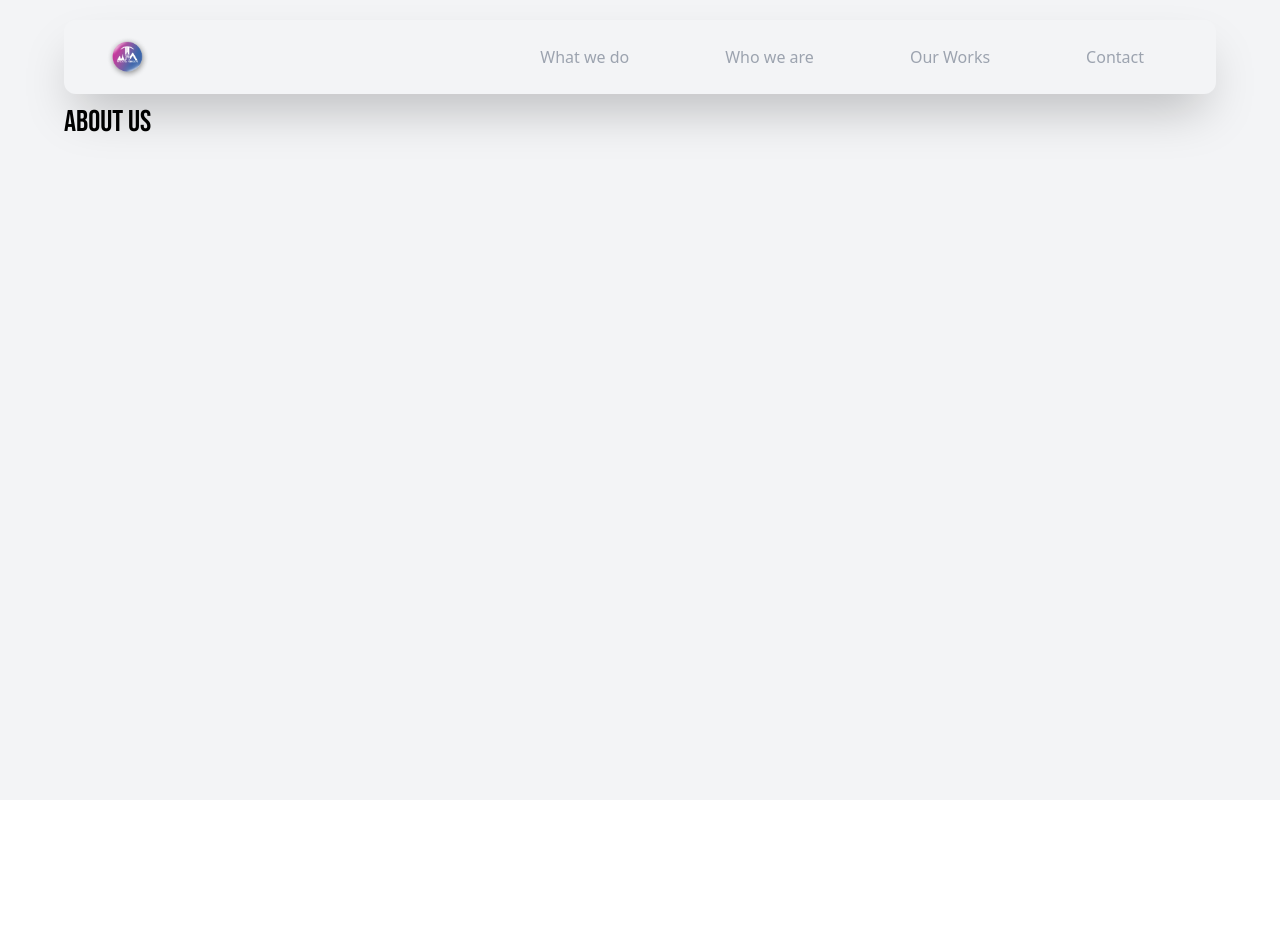
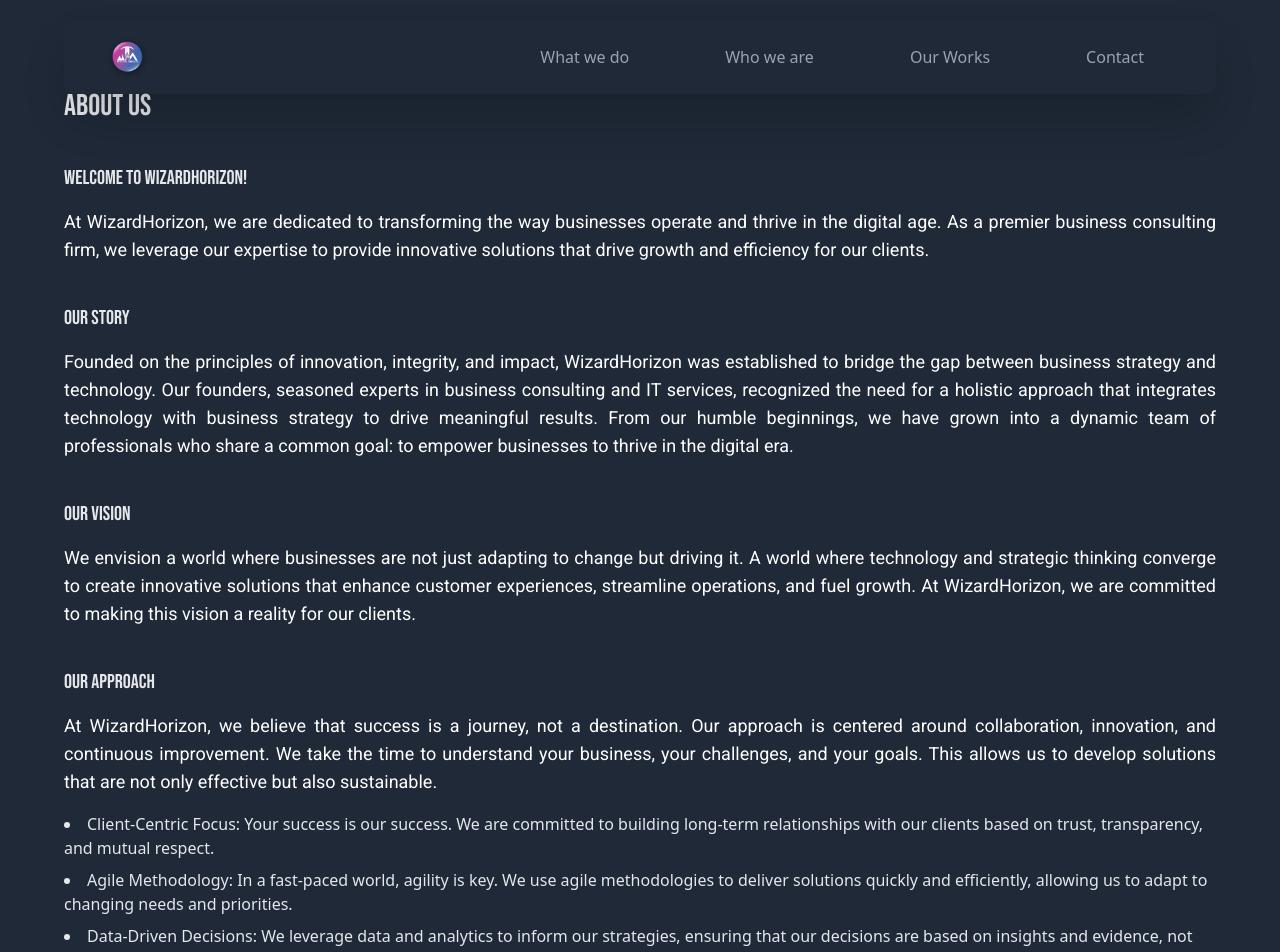
Before and after one commit to MVVYSHNAV/wh-react, a React (Vite) app in the folder wh/: page /aboutus in a window 1280 px wide. Shown: the top 952 px of the page. Before the commit the page ends 800 px from the top, so only its background shows below. Built offline with nearby package versions, Linux system fonts and the light colour scheme.

Commit message:
added the about us text

```diff
--- a/wh/src/components/Hero/Getform.jsx
+++ b/wh/src/components/Hero/Getform.jsx
@@ -68,13 +68,13 @@
   return (
     <>
       <Navbar hideDarkMode />
-      <div className='relative'>
-        <div id='getform' className="h-[900px] sm:h-[800px] overflow-hidden mt-20 sm:mt-5 md:p-16 p-5">
-          <form onSubmit={handleSubmit} className="relative z-10 bg-white bg-opacity-75 p-8 rounded-lg">
-            <h1 className='sm:text-2xl text-xl font-BebasNeue p-10'>
+      <div className="bg-gray-800 min-h-screen flex flex-col items-center pt-20">
+        <div className="w-full max-w-4xl text-white bg-gray-700 bg-opacity-95 rounded-lg p-8 md:p-20 m-5">
+          <form onSubmit={handleSubmit} className="space-y-8">
+            <h1 className="text-xl sm:text-2xl font-BebasNeue text-center mb-5">
               Together, We Create the Future You Envision.
             </h1>
-            <div className='grid grid-cols-2 gap-3 p-5 pl-10 justify-center items-center'>
+            <div className="grid grid-cols-1 md:grid-cols-2 gap-6">
               {[
                 { label: 'Please enter your Name', name: 'name', type: 'text', placeholder: 'Jibin K Job' },
                 { label: 'Email', name: 'email', type: 'email', placeholder: 'example@gmail.com' },
@@ -83,35 +83,35 @@
                 { label: 'What You Need', name: 'needs', type: 'text', placeholder: 'logo, website, branding' },
               ].map((input) => (
                 <React.Fragment key={input.name}>
-                  <h1 className='font-bold'>{input.label}</h1>
+                  <label className="font-bold">{input.label}</label>
                   <input
                     type={input.type}
                     name={input.name}
                     placeholder={input.placeholder}
                     value={formData[input.name]}
                     onChange={handleInputChange}
-                    className='h-8 sm:h-10 w-full sm:w-96 rounded mb-4 p-5 bg-gray-200'
+                    className="w-full h-10 rounded p-2 bg-gray-200"
                     required={['name', 'email', 'phone', 'needs'].includes(input.name)}
                   />
                 </React.Fragment>
               ))}
-              <h1 className='font-bold'>Description</h1>
+              <label className="font-bold">Description</label>
               <textarea
-                name='description'
-                placeholder='Describe your needs'
+                name="description"
+                placeholder="Describe your needs"
                 value={formData.description}
                 onChange={handleInputChange}
-                className='h-10 sm:h-16 w-full sm:w-96 rounded mb-4 p-2 bg-gray-200'
+                className="w-full h-20 md:h-24 rounded p-2 bg-gray-200"
               />
             </div>
-            <div className="flex justify-center">
+            <div className="flex justify-center mt-8">
               <Button text="Submit" type="submit" />
             </div>
           </form>
 
           {showSuccessMessage && (
-            <div className="p-4 text-green-800 bg-green-200 rounded-lg">
-              Form submitted successfully! We will catch up with you within 24 hours
+            <div className="mt-6 p-4 text-green-800 bg-green-200 rounded-lg text-center">
+              Form submitted successfully! We will catch up with you within 24 hours.
             </div>
           )}
         </div>
--- a/wh/src/components/Ourmission/Ourmission.jsx
+++ b/wh/src/components/Ourmission/Ourmission.jsx
@@ -1,7 +1,6 @@
 import Ourimg from '../../assets/ourmission.png';
-import Button from '../Button/Button';
 import { motion } from 'framer-motion';
-import ToolTip from '../extra/extra';
+
 
 const OurMission = () => {
   return (
@@ -31,12 +30,6 @@
           </div>
         </motion.div>
       </div>
-
-      <div className="absolute bottom-4 left-1/2 transform -translate-x-1/2 sm:top-[75%] sm:left-[85%] z-20">
-        <ToolTip tooltip="404 error">
-          <Button text="Learn More" />
-        </ToolTip>
-      </div>
     </div>
   );
 }
--- a/wh/src/components/Whoweare/Aboutus.jsx
+++ b/wh/src/components/Whoweare/Aboutus.jsx
@@ -1,19 +1,51 @@
-import React from 'react'
-import Navbar from '../Navbar/Navbar'
+import React from 'react';
+import Navbar from '../Navbar/Navbar';
 
 const Aboutus = () => {
   return (
-    <> <Navbar hideDarkMode/>
-    <div className="relative h-[800px] overflow-hidden bg-gray-100 dark:bg-gray-950 dark:text-gray-400 md:p-16 p-5">
-      <div>
-        <h1 className='text-3xl mt-10 font-BebasNeue'> About Us </h1>
+    <>
+      <div className="bg-gray-800 text-gray-200 min-h-screen">
+        <Navbar hideDarkMode />
+        <div className="container mx-auto px-5 md:px-16 py-10">
+          <div className="mt-12">
+            <h1 className="text-3xl font-BebasNeue">About Us</h1>
+          </div>
+          <div className="mt-10">
+            <h3 className="text-xl font-BebasNeue">Welcome to WizardHorizon!</h3>
+            <p className="text-lg mt-4 font-regular font-Roboto text-white text-justify">
+              At WizardHorizon, we are dedicated to transforming the way businesses operate and thrive in the digital age. As a premier business consulting firm, we leverage our expertise to provide innovative solutions that drive growth and efficiency for our clients.
+            </p>
+          </div>
+          <div className="mt-10">
+            <h3 className="text-xl font-BebasNeue">Our Story</h3>
+            <p className="text-lg mt-4 font-regular font-Roboto text-white text-justify">
+              Founded on the principles of innovation, integrity, and impact, WizardHorizon was established to bridge the gap between business strategy and technology. Our founders, seasoned experts in business consulting and IT services, recognized the need for a holistic approach that integrates technology with business strategy to drive meaningful results. From our humble beginnings, we have grown into a dynamic team of professionals who share a common goal: to empower businesses to thrive in the digital era.
+            </p>
+          </div>
+          <div className="mt-10">
+            <h3 className="text-xl font-BebasNeue">Our Vision</h3>
+            <p className="text-lg mt-4 font-regular font-Roboto text-white text-justify">
+              We envision a world where businesses are not just adapting to change but driving it. A world where technology and strategic thinking converge to create innovative solutions that enhance customer experiences, streamline operations, and fuel growth. At WizardHorizon, we are committed to making this vision a reality for our clients.
+            </p>
+          </div>
+          <div className="mt-10">
+            <h3 className="text-xl font-BebasNeue">Our Approach</h3>
+            <p className="text-lg mt-4 font-regular font-Roboto text-white text-justify">
+              At WizardHorizon, we believe that success is a journey, not a destination. Our approach is centered around collaboration, innovation, and continuous improvement. We take the time to understand your business, your challenges, and your goals. This allows us to develop solutions that are not only effective but also sustainable.
+            </p>
+            <ul className="mt-4 list-disc list-inside space-y-2">
+              <li>Client-Centric Focus: Your success is our success. We are committed to building long-term relationships with our clients based on trust, transparency, and mutual respect.</li>
+              <li>Agile Methodology: In a fast-paced world, agility is key. We use agile methodologies to deliver solutions quickly and efficiently, allowing us to adapt to changing needs and priorities.</li>
+              <li>Data-Driven Decisions: We leverage data and analytics to inform our strategies, ensuring that our decisions are based on insights and evidence, not assumptions.</li>
+            </ul>
+          </div>
+        </div>
+            <div>
+
+            </div>
       </div>
-      <div>
-
-      </div>
-    </div>
     </>
-  )
+  );
 }
 
-export default Aboutus
+export default Aboutus;
```
